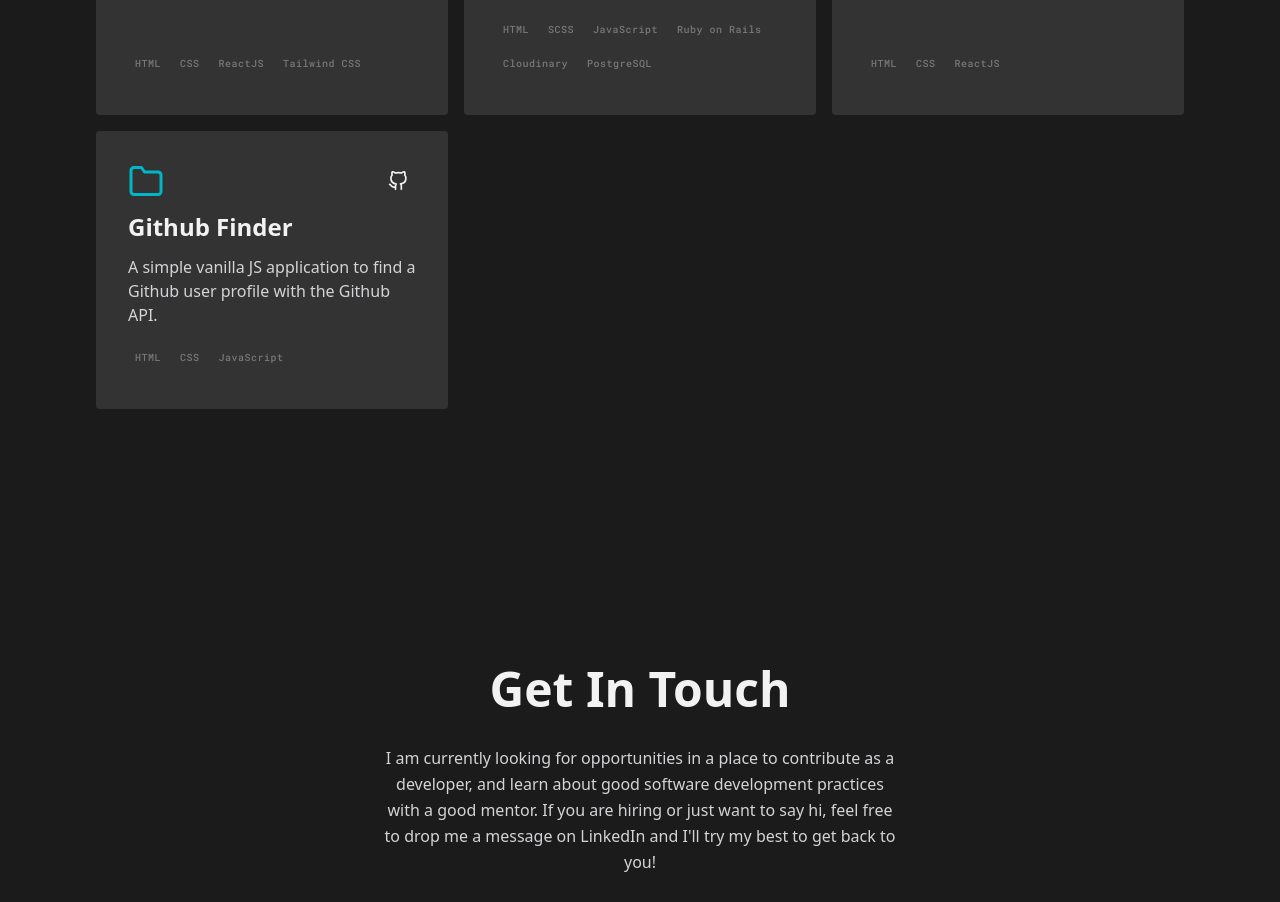
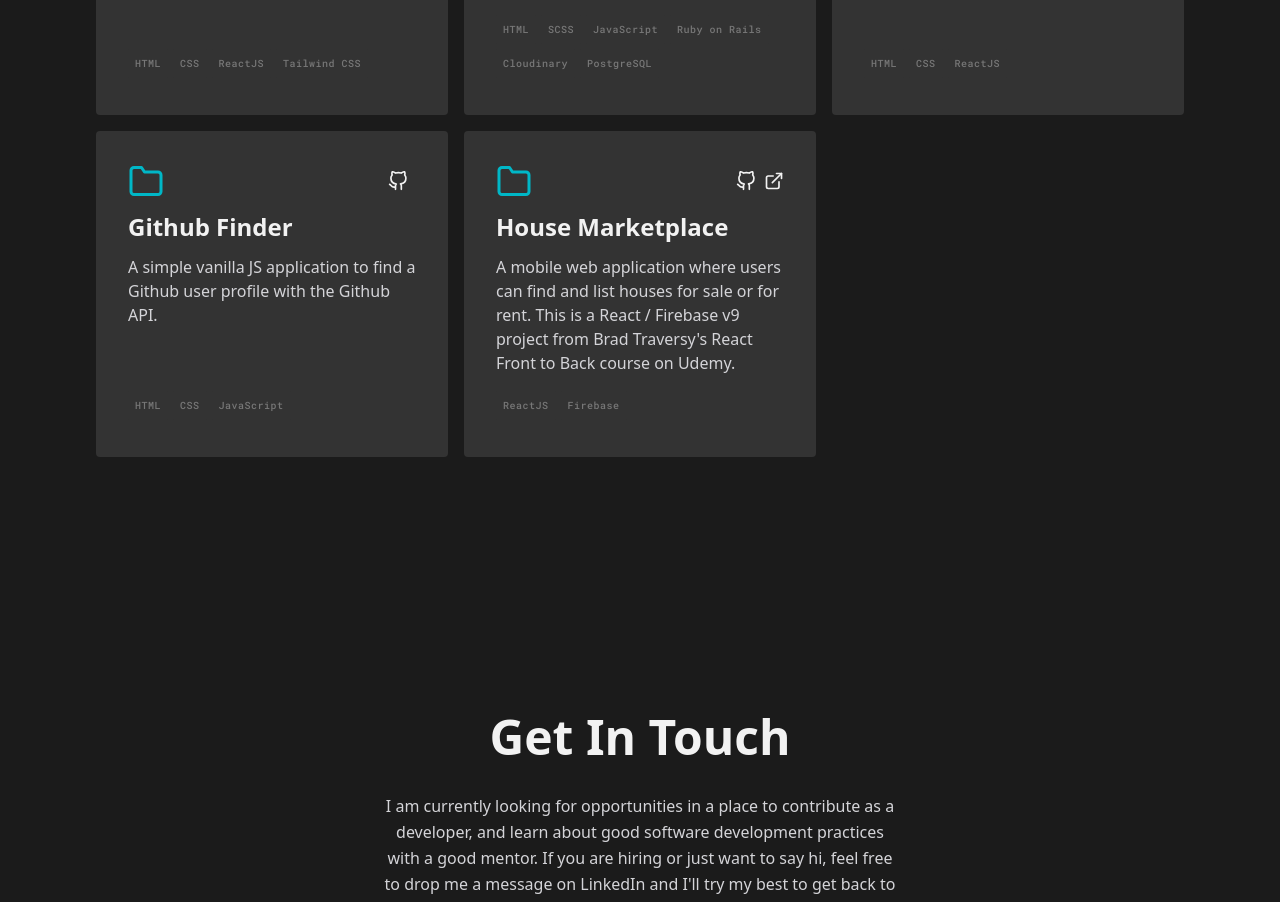
Before and after one commit to helen-tan/portfolio-site, a React (Create React App) app: page /#/ in a window 1280 px wide. Shown: the part 7460-8362 px from the top of the page. Built offline with nearby package versions, Linux system fonts and the light colour scheme.

Commit message:
Added new project

```diff
--- a/src/data/PortfolioData.js
+++ b/src/data/PortfolioData.js
@@ -95,6 +95,17 @@ const PortfolioData = [
     featured: false,
     img_1_path: "",
     img_2_path: ""
+  },
+  {
+    id: 9,
+    title: "House Marketplace",
+    desc: "A mobile web application where users can find and list houses for sale or for rent. This is a React / Firebase v9 project from Brad Traversy's React Front to Back course on Udemy.",
+    demo_link: "https://house-marketplace-nine-topaz.vercel.app/",
+    code_link: "https://github.com/helen-tan/house-marketplace",
+    used_items: ["ReactJS", "Firebase"],
+    featured: false,
+    img_1_path: "",
+    img_2_path: ""
   }
 ]
 
```
